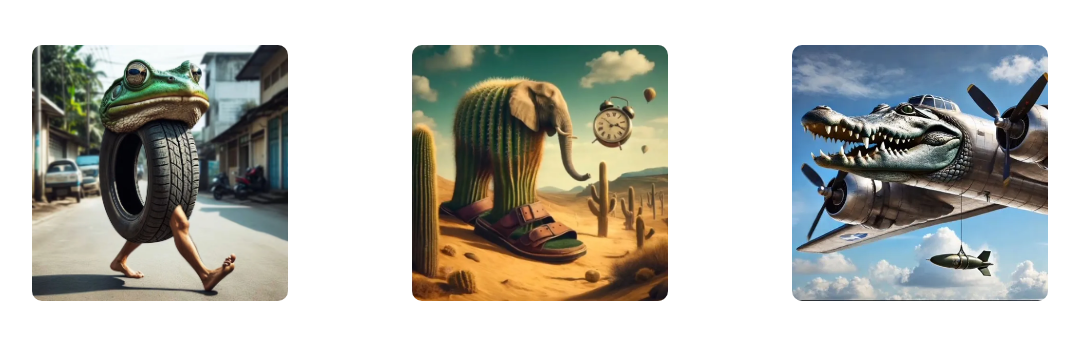
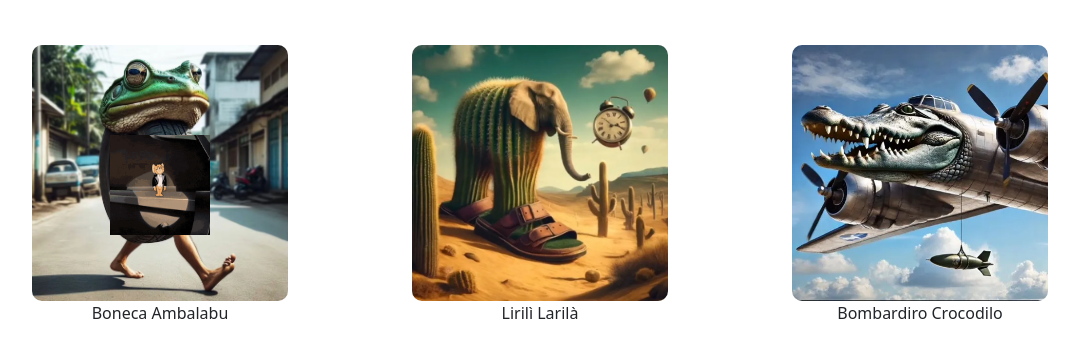
Before and after one commit to shusbox/SIProj, a plain HTML site: page index.html in a window 1280 px wide. Shown: the part 67-424 px from the top of the page, without its empty margins (100-1179 px from the left). Drawn offline with nearby package versions, Linux system fonts and the light colour scheme; a web font is replaced by a local one.

Commit message:
Add description

```diff
--- a/index.html
+++ b/index.html
@@ -22,6 +22,20 @@
             height: 20dvw;
             border-radius: 10px;
         }
+
+        .animal-element {
+            position: relative;
+        }
+
+        .overlay-gif {
+            position: absolute;
+            top: 50%;
+            left: 50%;
+            width: 100px;
+            height: 100px;
+            transform: translate(-50%, -50%);
+            pointer-events: none;
+        }
     </style>
 </head>
 <body>
@@ -35,13 +49,23 @@
         <div class="container">
             <div class="row text-center">
                 <div class="col-4">
-                  <img class="animal-img" src="./resource/img1.png" class="img-fluid" alt="이미지1">
+                    <div class="animal-element">
+                        <img class="animal-img" src="./resource/img1.png" class="img-fluid" alt="이미지1">
+                        <img src="./resource/gif.gif" class="overlay-gif">
+                        <p>Boneca Ambalabu</p>
+                    </div>
                 </div>
                 <div class="col-4">
-                  <img class="animal-img" src="./resource/img2.png" class="img-fluid" alt="이미지2">
+                    <div class="animal-element">
+                        <img class="animal-img" src="./resource/img2.png" class="img-fluid" alt="이미지2">
+                        <p>Lirilì Larilà</p>
+                    </div>
                 </div>
                 <div class="col-4">
-                  <img class="animal-img" src="./resource/img3.png" class="img-fluid" alt="이미지3">
+                    <div class="animal-element">
+                        <img class="animal-img" src="./resource/img3.png" class="img-fluid" alt="이미지3">
+                        <p>Bombardiro Crocodilo</p>
+                    </div>
                 </div>
               </div>
         </div>
```
Also changed, not shown: resource/gif.gif (added), 2 other files.
